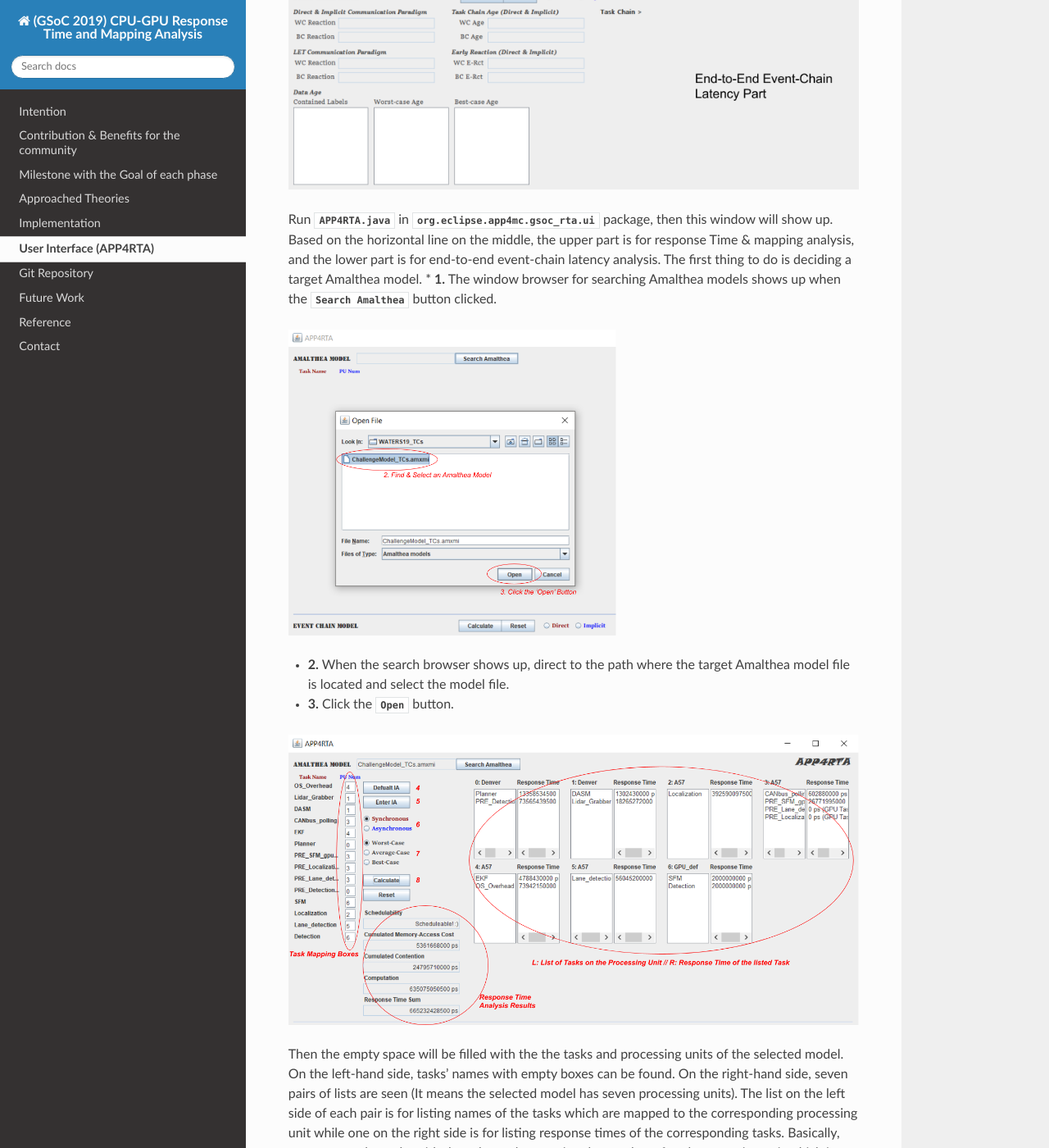
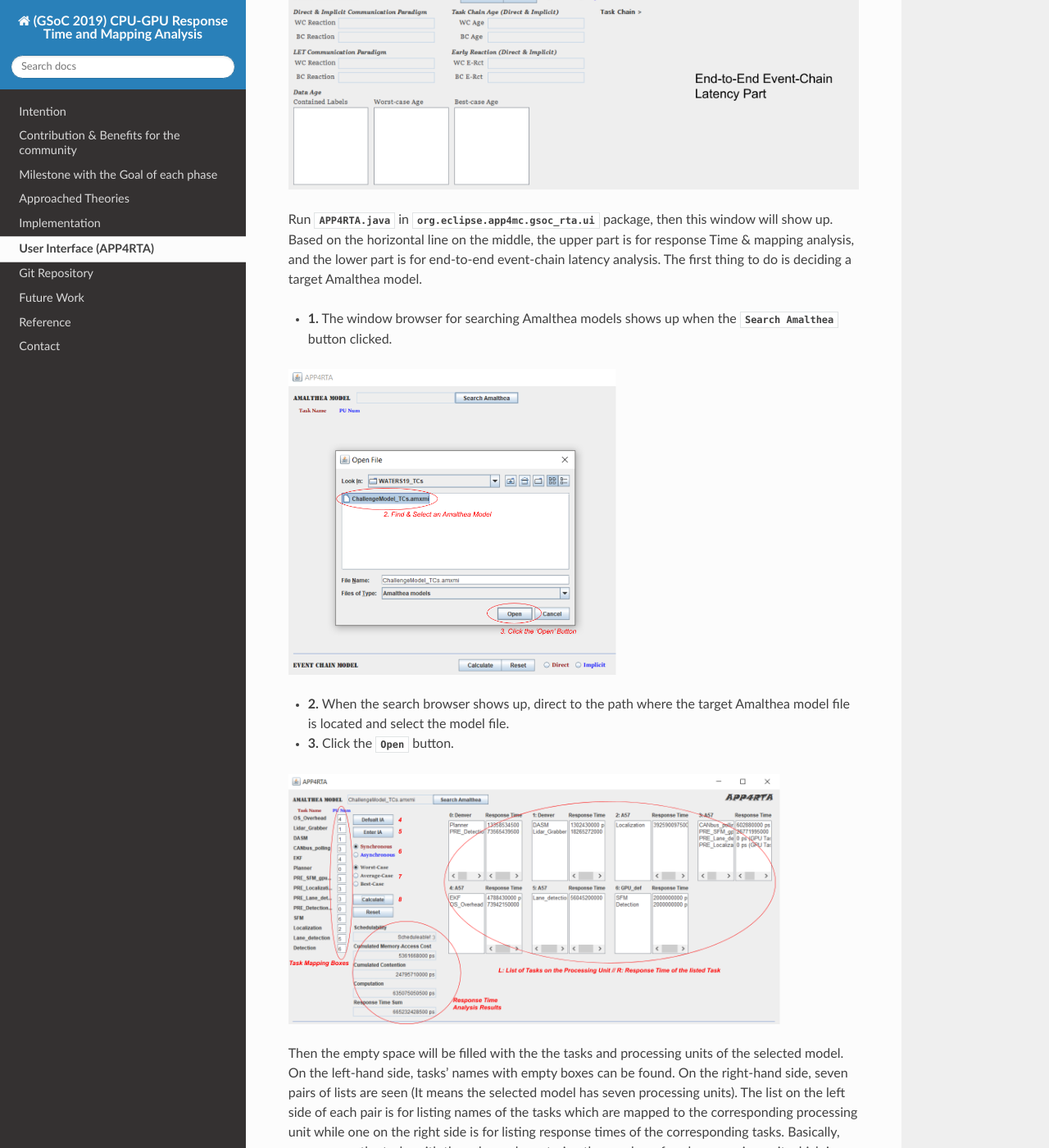
Before and after one commit to junh-ki/gsoc_doc, a Sphinx documentation site: the page built from docs/source/contents/ui.rst, in a window 1280 px wide and 1400 px high, scrolled down 1468 px. Shown: the whole window at 82% size. Built offline with Sphinx 7.4.7 and the Read the Docs theme 2.0.0, drawn with Linux system fonts in a browser that asks for light colours; some of the changed text lies outside the part shown.

Commit message:
ui progress

```diff
--- a/docs/source/contents/ui.rst
+++ b/docs/source/contents/ui.rst
@@ -22,6 +22,7 @@
 Run `APP4RTA.java` in `org.eclipse.app4mc.gsoc_rta.ui` package, then this window will show up.
 Based on the horizontal line on the middle, the upper part is for response Time & mapping analysis, and the lower part is for end-to-end event-chain latency analysis.
 The first thing to do is deciding a target Amalthea model.
+
 * **1.** The window browser for searching Amalthea models shows up when the `Search Amalthea` button clicked.
 
 .. image:: /_images/app4rta/1.png
@@ -33,7 +34,7 @@
 * **3.** Click the `Open` button.
 
 .. image:: /_images/app4rta/2.png
-	:width: 800
+	:width: 600
 	:alt: 2
 
 Then the empty space will be filled with the the tasks and processing units of the selected model.
@@ -61,7 +62,7 @@
 * **9.** To analyze end-to-end event-chain latency, an event-chain in the combo-box should be selected first.
 
 .. image:: /_images/app4rta/4.png
-	:width: 800
+	:width: 600
 	:alt: 4
 
 * **10.** Select the communication paradigm between direct Communication and implicit communication.
```
Also changed, not shown: other parts of docs/source/contents/ui.rst (+5 -2 lines), 1 other file.
